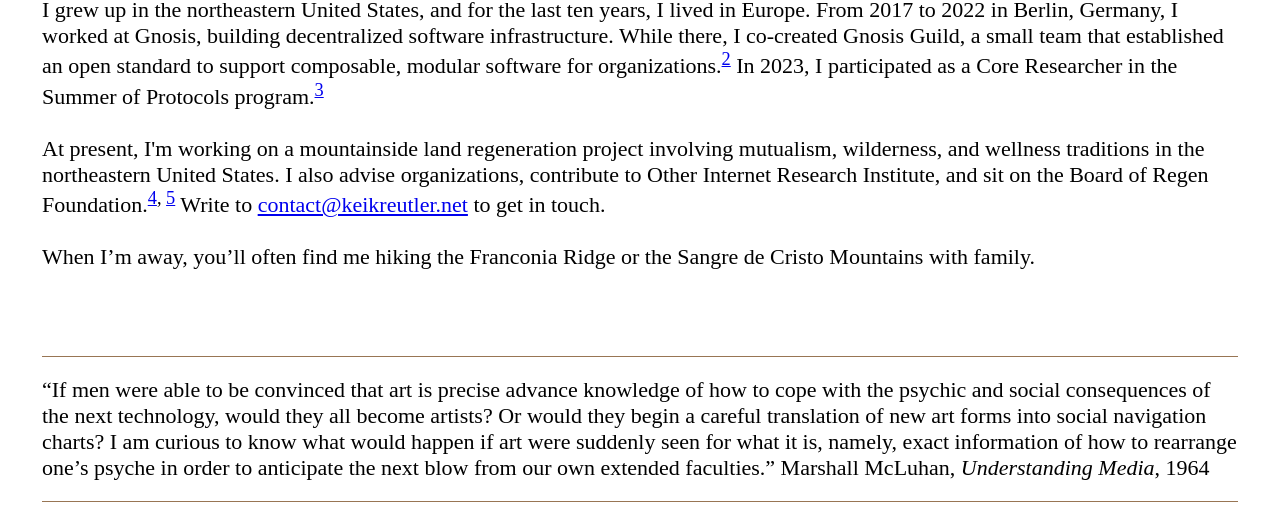
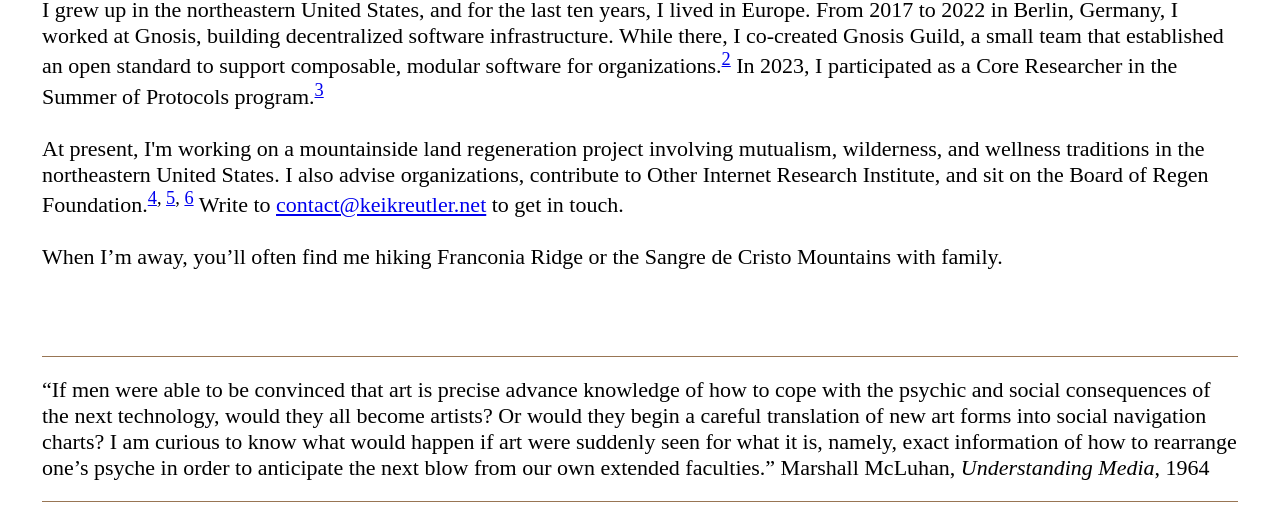
Before and after one commit to keikreutler/keikreutler.github.io, a plain HTML site: page index.html in a window 1280 px wide. Shown: the part 749-1267 px from the top of the page. Drawn offline with Linux system fonts and the light colour scheme.

Commit message:
Added advising website.

```diff
--- a/index.html
+++ b/index.html
@@ -66,11 +66,11 @@
 		</p>
 		<br>
 		<p>
-			At present, I'm working on a mountainside land regeneration project involving mutualism, wilderness, and wellness traditions in the northeastern United States. I also advise organizations, contribute to Other Internet Research Institute, and sit on the Board of Regen Foundation.<sup><a href="https://otherinter.net/" target="_blank">4</a>, <a href="https://regen.foundation/" target="_blank">5</a></sup> Write to <a href="mailto:contact&commat;keikreutler&period;net">contact&commat;keikreutler&period;net</a> to get in touch.
+			At present, I'm working on a mountainside land regeneration project involving mutualism, wilderness, and wellness traditions in the northeastern United States. I also advise organizations, contribute to Other Internet Research Institute, and sit on the Board of Regen Foundation.<sup><a href="https://innerlibrary.net/" target="_blank">4</a>, <a href="https://otherinter.net/" target="_blank">5</a>, <a href="https://regen.foundation/" target="_blank">6</a></sup> Write to <a href="mailto:contact&commat;keikreutler&period;net">contact&commat;keikreutler&period;net</a> to get in touch.
 		</p>
 		<br>
 		<p>
-			When I’m away, you’ll often find me hiking the Franconia Ridge or the Sangre de Cristo Mountains with family.
+			When I’m away, you’ll often find me hiking Franconia Ridge or the Sangre de Cristo Mountains with family.
 		</p>
 	</div>
 </div>
```
